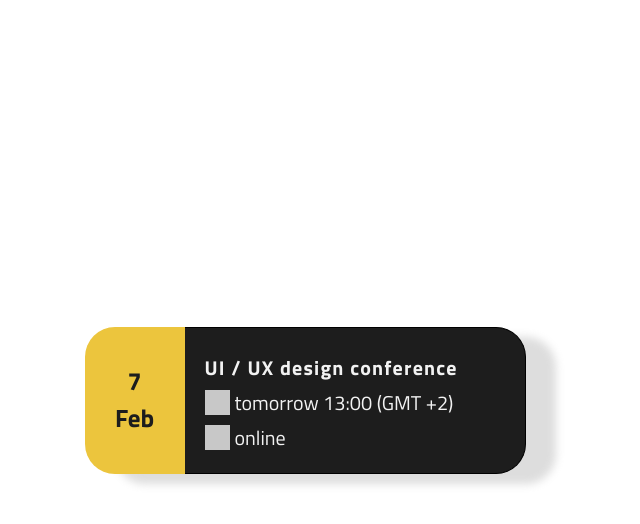
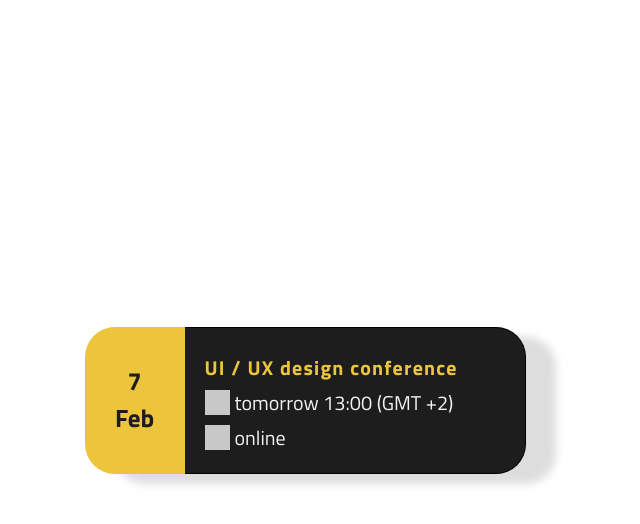
Before and after one commit to JammiM/single-event-listing-ui-component, a plain HTML site: page css-grid-example/index.html in a window 1280 px wide. In both pictures the pointer is over the element "UI / UX design conference". Shown: the whole page, without its empty margins (335-975 px from the left). Drawn offline with Linux system fonts and the light colour scheme; grey boxes are pictures that could not be loaded.

Commit message:
Added a hover effect

```diff
--- a/css-grid-example/style.css
+++ b/css-grid-example/style.css
@@ -86,6 +86,7 @@ p {
   align-items: center;
   margin-top: 5px;
   font-weight: 500;
+  transition-delay: 1s;
 }
 
 .event__info_row_item img {
@@ -93,3 +94,9 @@ p {
   filter: brightness(0) saturate(100%) invert(84%) sepia(0%) saturate(156%)
     hue-rotate(17deg) brightness(95%) contrast(95%);
 }
+
+.event__info_row_item:hover * {
+  color: var(--yellow);
+  filter: brightness(0) saturate(100%) invert(69%) sepia(93%) saturate(327%)
+    hue-rotate(2deg) brightness(97%) contrast(95%);
+}
```
